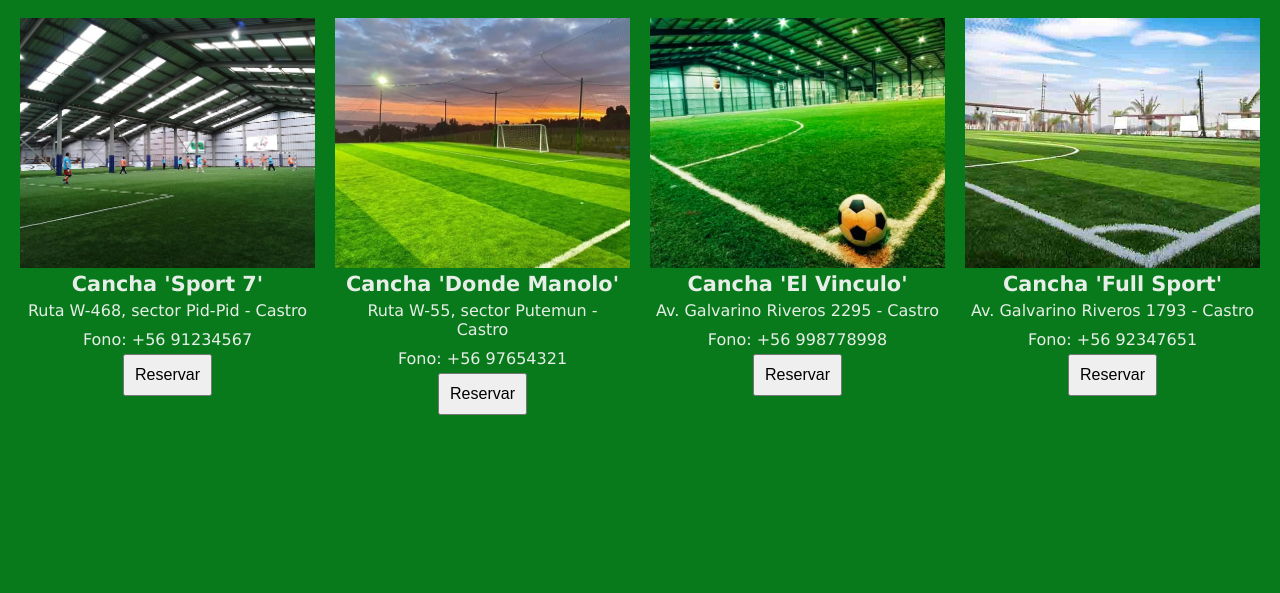
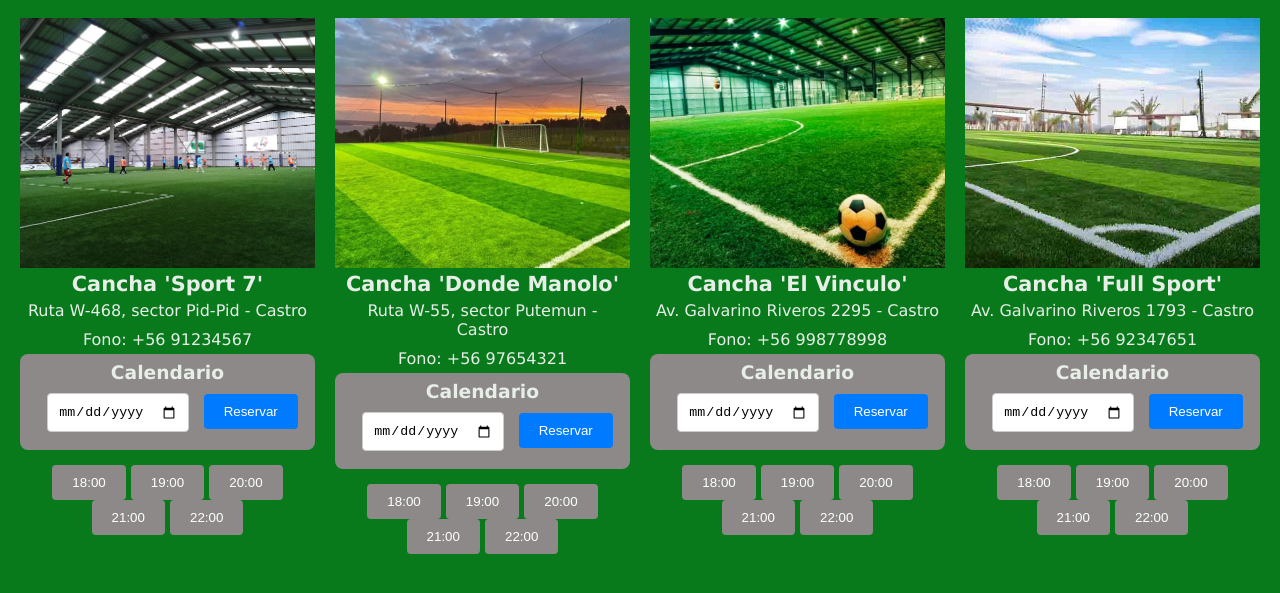
Before and after one commit to gonzadev28/canchasfut7, a website: page assets/index.html in a window 1280 px wide. Shown: the part 145-738 px from the top of the page. Drawn offline with Linux system fonts and the light colour scheme.

Commit message:
Se agrega calendario de reservas al html

```diff
--- a/assets/css/estilos.css
+++ b/assets/css/estilos.css
@@ -44,7 +44,37 @@ p{
     padding: 5px;
 }
 
-button{
-    font-size: medium;
+.calendar-container {
+    text-align: center;
+    background-color:  #8c8988 ;
+    padding: 8px;
+    border-radius: 8px;
+}
+.hora-container{
+    text-align: center;
+    padding: 15px;
+}
+
+input[type="date"] {
     padding: 10px;
+    margin: 10px;
+    border-radius: 4px;
+    border: 1px solid #ccc;
 }
+
+button {
+    padding: 10px 20px;
+    background-color: #007bff;
+    color: white;
+    border: none;
+    border-radius: 4px;
+    cursor: pointer;
+}
+
+button:hover {
+    background-color: #0056b3;
+}
+
+.hora-container button{
+    background-color:  #8c8988 ;
+}
--- a/assets/index.html
+++ b/assets/index.html
@@ -20,7 +20,18 @@
                 <h2>Cancha 'Sport 7'</h2>
                 <p>Ruta W-468, sector Pid-Pid - Castro</p>
                 <p>Fono: +56 91234567</p>
-                <button>Reservar</button>
+            </div>
+            <div class="calendar-container">
+                <h3>Calendario</h3>
+                <input type="date" id="calendar" name="fecha">
+                <button onclick="reservar()">Reservar</button>
+            </div>
+            <div class="hora-container">
+                <button>18:00</button>
+                <button>19:00</button>
+                <button>20:00</button>
+                <button>21:00</button>
+                <button>22:00</button>
             </div>
         </div>
         <div class="items">
@@ -31,7 +42,18 @@
                 <h2>Cancha 'Donde Manolo'</h2>
                 <p>Ruta W-55, sector Putemun - Castro</p>
                 <p>Fono: +56 97654321</p>
-                <button>Reservar</button>
+            </div>
+            <div class="calendar-container">
+                <h3>Calendario</h3>
+                <input type="date" id="calendar" name="fecha">
+                <button onclick="reservar()">Reservar</button>
+            </div>
+            <div class="hora-container">
+                <button>18:00</button>
+                <button>19:00</button>
+                <button>20:00</button>
+                <button>21:00</button>
+                <button>22:00</button>
             </div>
         </div>
         <div class="items">
@@ -42,7 +64,18 @@
                 <h2>Cancha 'El Vinculo'</h2>
                 <p>Av. Galvarino Riveros 2295 - Castro</p>
                 <p>Fono: +56 998778998</p>
-                <button>Reservar</button>
+            </div>
+            <div class="calendar-container">
+                <h3>Calendario</h3>
+                <input type="date" id="calendar" name="fecha">
+                <button onclick="reservar()">Reservar</button>
+            </div>
+            <div class="hora-container">
+                <button>18:00</button>
+                <button>19:00</button>
+                <button>20:00</button>
+                <button>21:00</button>
+                <button>22:00</button>
             </div>
         </div>
         <div class="items">
@@ -53,7 +86,18 @@
                 <h2>Cancha 'Full Sport'</h2>
                 <p>Av. Galvarino Riveros 1793 - Castro</p>
                 <p>Fono: +56 92347651</p>
-                <button>Reservar</button>
+            </div>
+            <div class="calendar-container">
+                <h3>Calendario</h3>
+                <input type="date" id="calendar" name="fecha">
+                <button onclick="reservar()">Reservar</button>
+            </div>
+            <div class="hora-container">
+                <button>18:00</button>
+                <button>19:00</button>
+                <button>20:00</button>
+                <button>21:00</button>
+                <button>22:00</button>
             </div>
         </div>
     </div>
```
